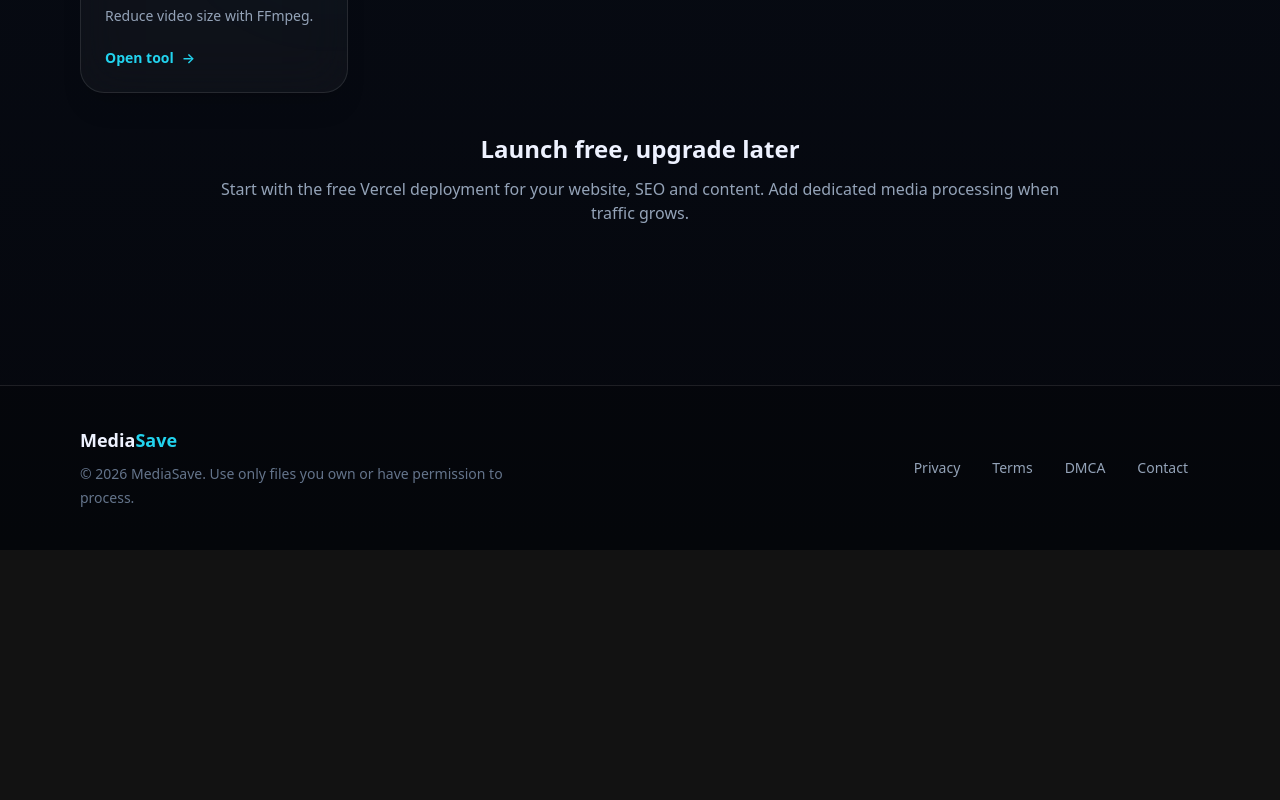
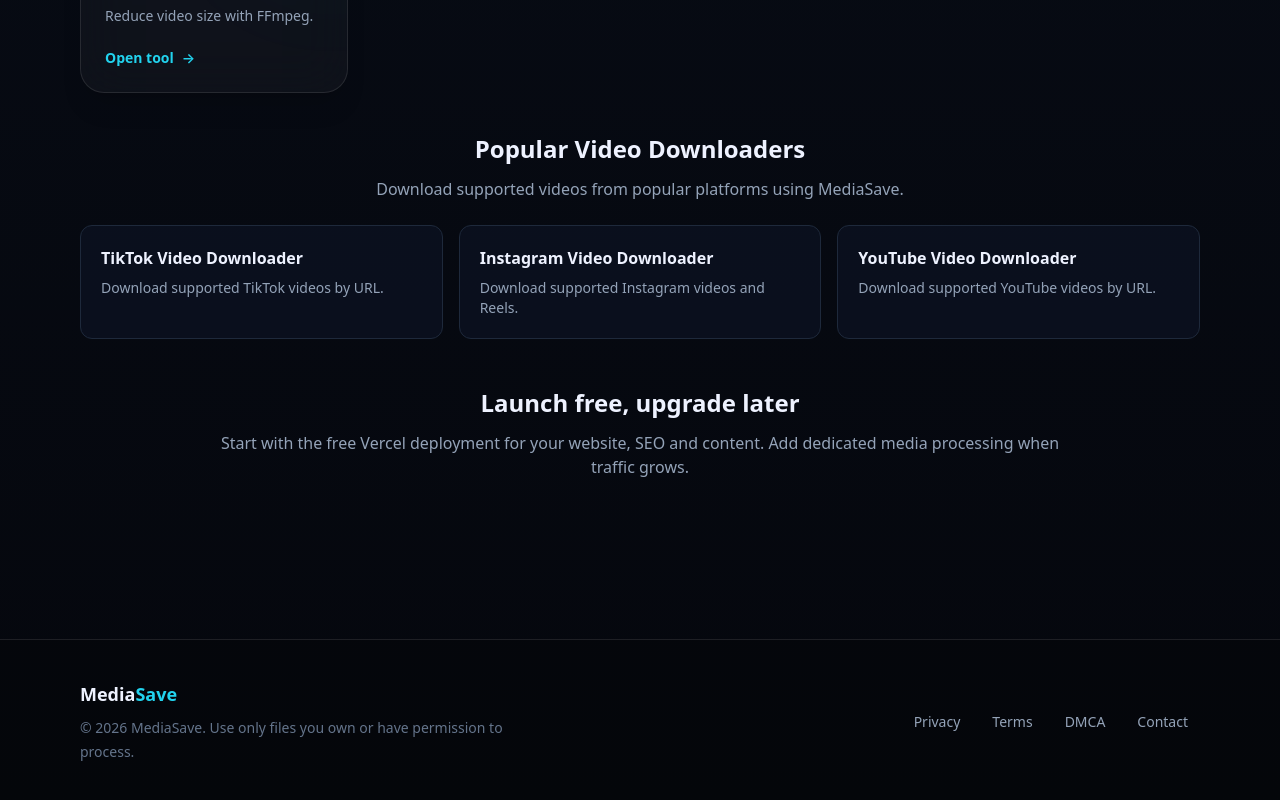
Before and after one commit to z3r020/mediasave, a Next.js app: page / in a window 1280 px wide. Shown: the part 988-1788 px from the top of the page. Before the commit the page ends 1538 px from the top, so only its background shows below. Built offline with nearby package versions, Linux system fonts and the light colour scheme; no server answers.

Commit message:
Add homepage downloader internal links

```diff
--- a/app/page.tsx
+++ b/app/page.tsx
@@ -5,4 +5,22 @@
   icon="video-download"
   title="Video Downloader"
   desc="Download supported videos by pasting a video URL."
-/><ToolCard href="/audio-converter" icon="audio" title="Audio Converter" desc="Extract or convert audio from your own media files."/><ToolCard href="/image-converter" icon="image" title="Image Converter" desc="Convert JPG, PNG and WEBP images."/><ToolCard href="/compress-video" icon="compress" title="Video Compressor" desc="Reduce video size with FFmpeg." /></section><section className="max-w-4xl mx-auto px-4 pb-20 text-center"><h2 className="text-2xl font-bold">Launch free, upgrade later</h2><p className="mt-3 text-slate-400">Start with the free Vercel deployment for your website, SEO and content. Add dedicated media processing when traffic grows.</p></section></div>}
+/><ToolCard href="/audio-converter" icon="audio" title="Audio Converter" desc="Extract or convert audio from your own media files."/><ToolCard href="/image-converter" icon="image" title="Image Converter" desc="Convert JPG, PNG and WEBP images."/><ToolCard href="/compress-video" icon="compress" title="Video Compressor" desc="Reduce video size with FFmpeg." /></section><section className="max-w-6xl mx-auto px-4 pb-12">
+<h2 className="text-2xl font-bold text-center">Popular Video Downloaders</h2>
+<p className="mt-3 text-slate-400 text-center">Download supported videos from popular platforms using MediaSave.</p>
+<div className="mt-6 grid sm:grid-cols-3 gap-4">
+<a href="/tiktok-video-downloader" className="rounded-xl border border-slate-800 bg-slate-900/50 p-5 hover:border-cyan-400/40 transition">
+<h3 className="font-bold">TikTok Video Downloader</h3>
+<p className="mt-2 text-sm text-slate-400">Download supported TikTok videos by URL.</p>
+</a>
+<a href="/instagram-video-downloader" className="rounded-xl border border-slate-800 bg-slate-900/50 p-5 hover:border-cyan-400/40 transition">
+<h3 className="font-bold">Instagram Video Downloader</h3>
+<p className="mt-2 text-sm text-slate-400">Download supported Instagram videos and Reels.</p>
+</a>
+<a href="/youtube-video-downloader" className="rounded-xl border border-slate-800 bg-slate-900/50 p-5 hover:border-cyan-400/40 transition">
+<h3 className="font-bold">YouTube Video Downloader</h3>
+<p className="mt-2 text-sm text-slate-400">Download supported YouTube videos by URL.</p>
+</a>
+</div>
+</section>
+<section className="max-w-4xl mx-auto px-4 pb-20 text-center"><h2 className="text-2xl font-bold">Launch free, upgrade later</h2><p className="mt-3 text-slate-400">Start with the free Vercel deployment for your website, SEO and content. Add dedicated media processing when traffic grows.</p></section></div>}
```
